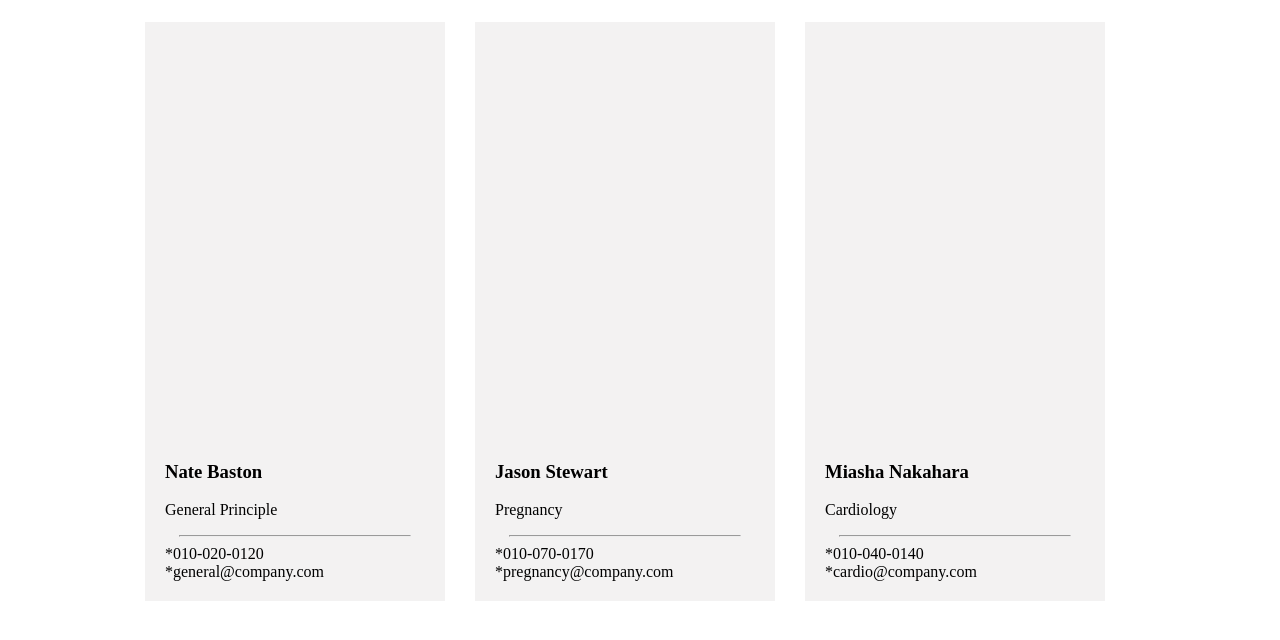
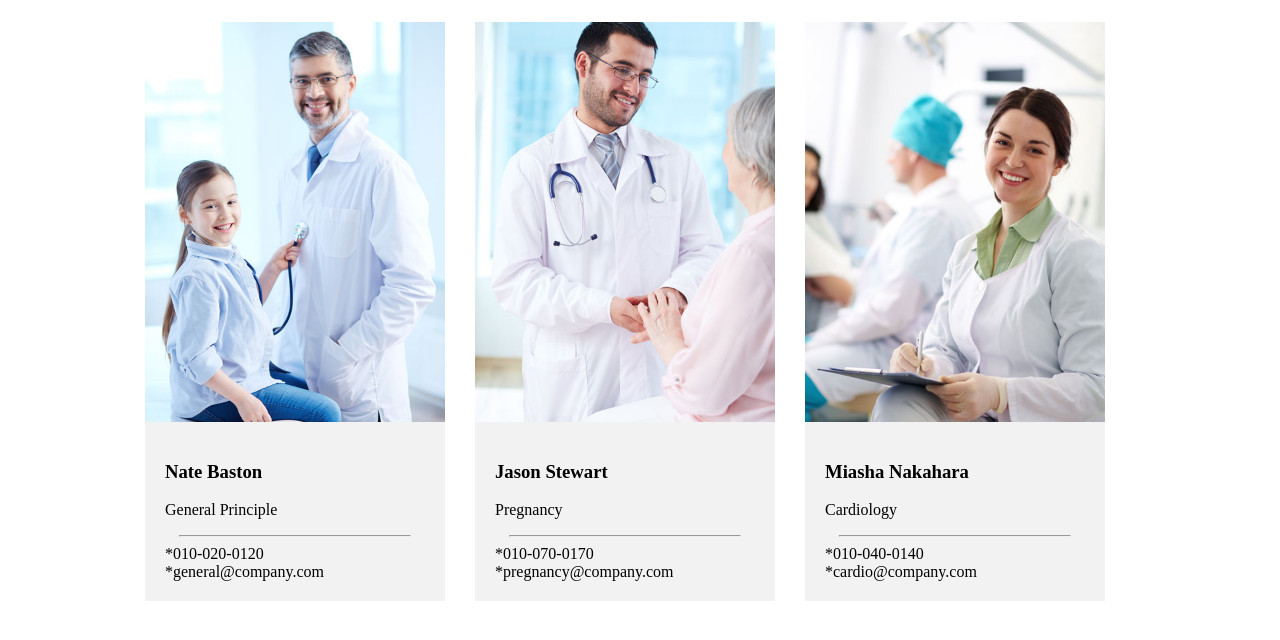
Before and after one commit to panir123/Exam, a plain HTML site: page index.html in a window 1280 px wide. Shown: the part 140-780 px from the top of the page. Drawn offline with Linux system fonts and the light colour scheme.

Commit message:
Update Style.css

```diff
--- a/Style.css
+++ b/Style.css
@@ -34,20 +34,20 @@ ul{
 }
 
 .d1-img{
-    background: url(../Exam/IMG/team-image1.jpg) center center/cover no-repeat;
+    background: url(team-image1.jpg) center center/cover no-repeat;
     height:400px;
     width:300px;
     margin-right:30px;
 }
 .d2-img{
-    background: url(../Exam/IMG/team-image2.jpg) center center/cover no-repeat;
+    background: url(team-image2.jpg) center center/cover no-repeat;
     height:400px;
     width:300px;
     margin-right:30px;
 }
 
 .d3-img{
-    background: url(../Exam/IMG/team-image3.jpg) center center/cover no-repeat;
+    background: url(team-image3.jpg) center center/cover no-repeat;
     height:400px;
     width:300px;
     margin-right:30px;
```
